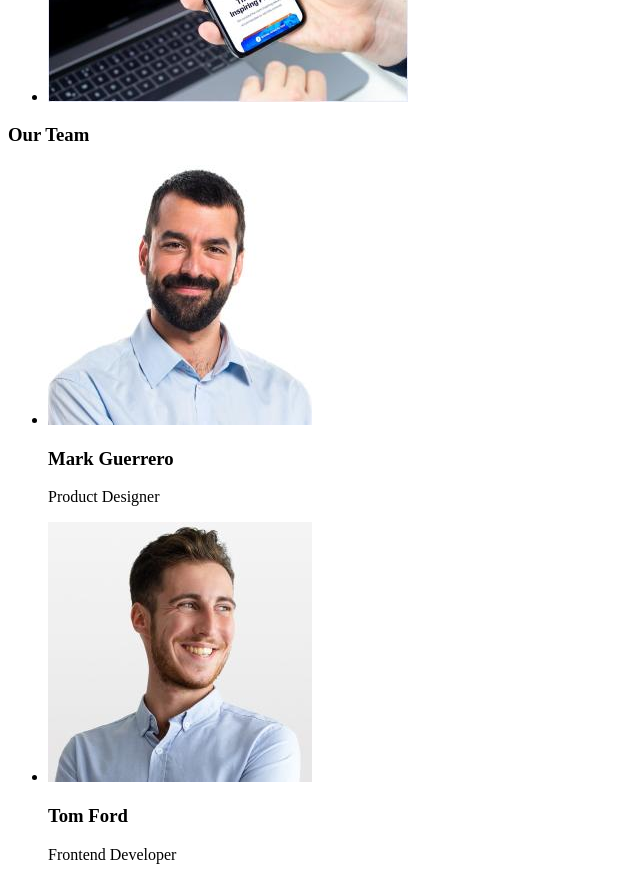
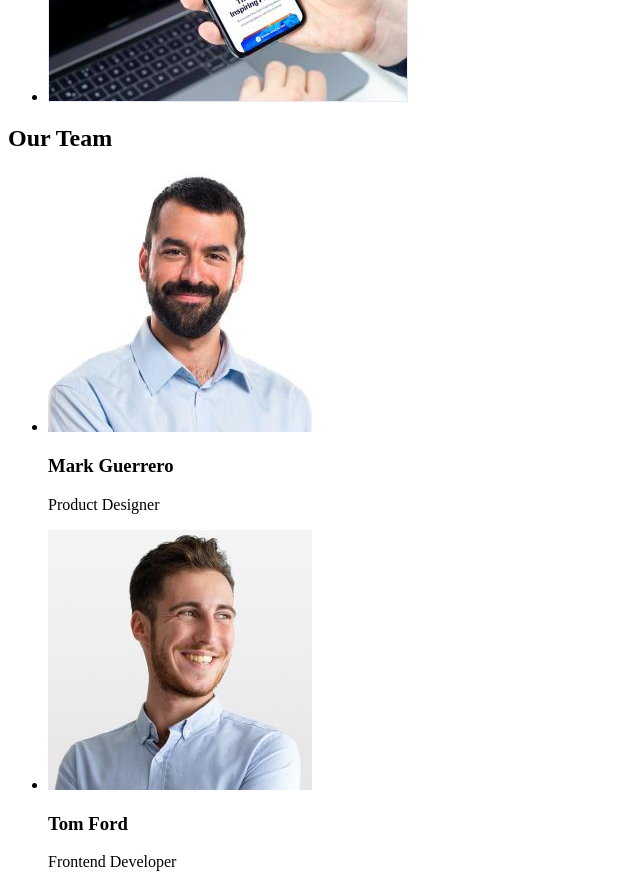
Before and after one commit to Sasha-Babych/goit-markup-hw-01, a plain HTML site: page index.html in a window 1280 px wide. Shown: the part 1420-2297 px from the top of the page, without its empty margins (0-640 px from the left). Drawn offline with Linux system fonts and the light colour scheme.

Commit message:
Update index.html

```diff
--- a/index.html
+++ b/index.html
@@ -55,7 +55,7 @@
       <section>
 
         <h2>
-          <!--Hidden header-->
+          <!--Privileges-->
         </h2>
 
       <ul>
@@ -118,7 +118,7 @@
 
       <section>
 
-        <h3>Our Team</h3>
+        <h2>Our Team</h2>
 
         <ul>
           <li>
```
